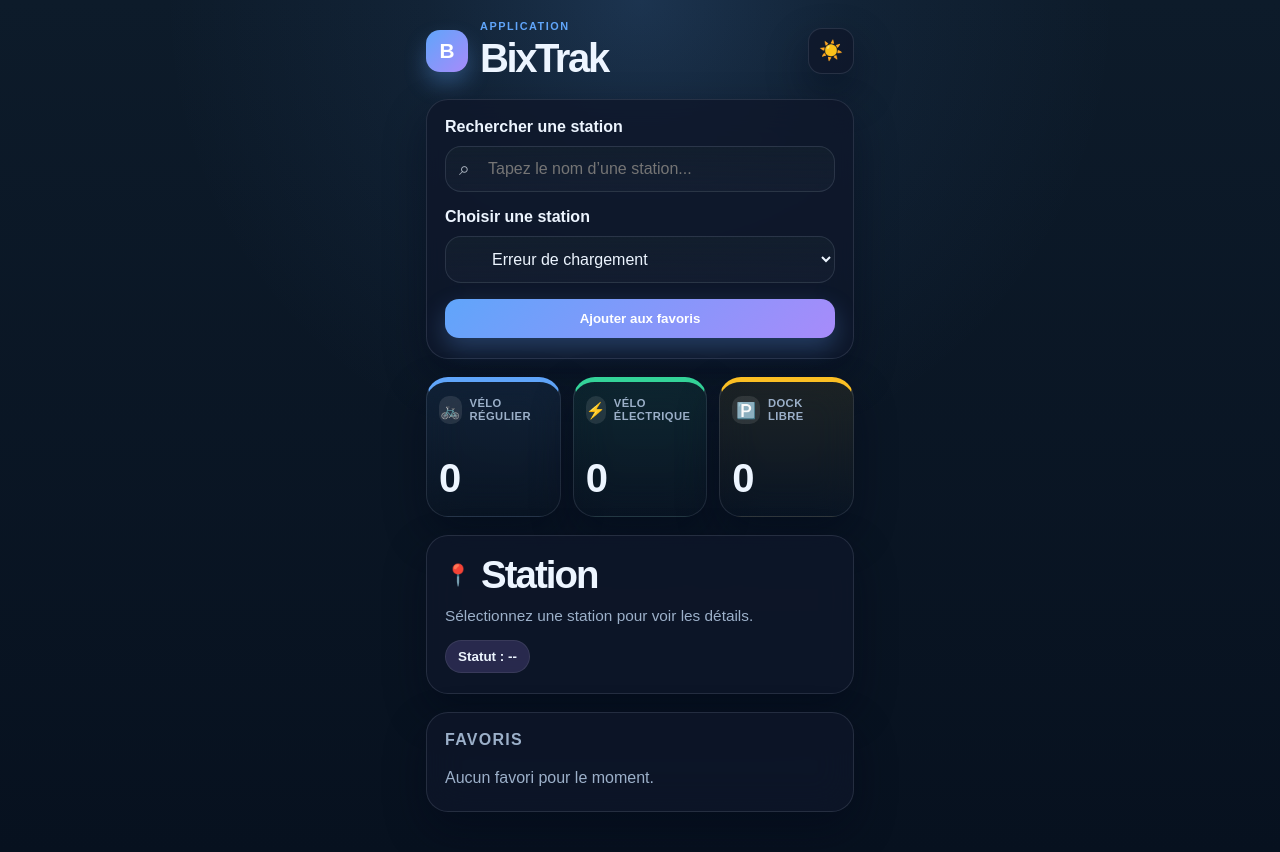
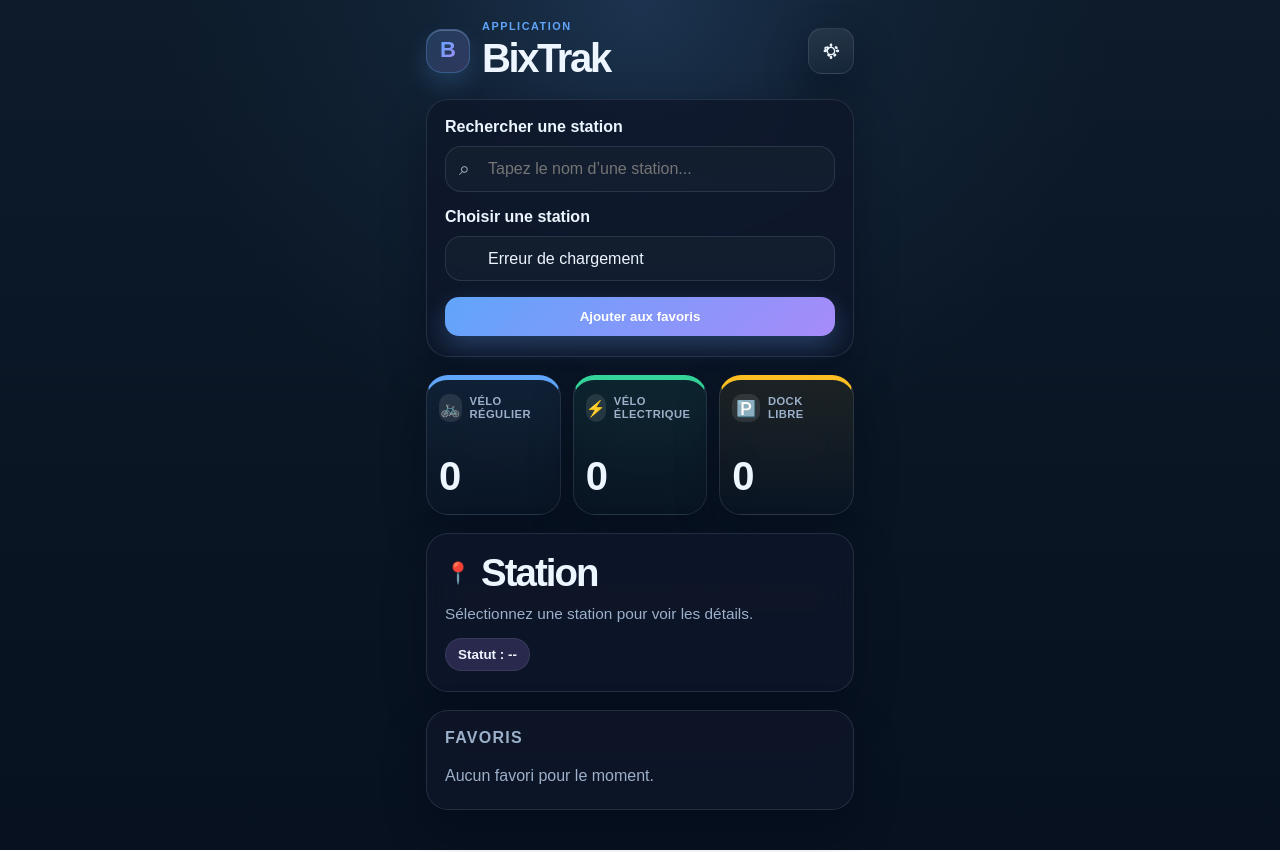
Before and after one commit to em3ze/bixtrak, a website: page public/index.html in a window 1280 px wide. Drawn offline with Linux system fonts and the light colour scheme; no server answers.

Commit message:
Add files via upload

```diff
--- a/public/app.js
+++ b/public/app.js
@@ -18,7 +18,15 @@ function applyTheme(theme) {
   document.body.classList.toggle('theme-light', !isDark);
   document.body.classList.toggle('theme-dark', isDark);
   if (themeToggle) {
-    themeToggle.innerHTML = isDark ? '<span class="theme-toggle-icon">☀️</span>' : '<span class="theme-toggle-icon">🌙</span>';
+    themeToggle.innerHTML = isDark
+      ? `
+        <svg class="theme-toggle-icon" viewBox="0 0 24 24" aria-hidden="true" focusable="false">
+          <path d="M12 2.75a.8.8 0 0 1 .8.8V4.5a.8.8 0 0 1-1.6 0v-1a.8.8 0 0 1 .8-.75Zm0 16.5a.8.8 0 0 1 .8.8v1a.8.8 0 0 1-1.6 0v-1a.8.8 0 0 1 .8-.8Zm9.25-8.25a.8.8 0 0 1 0 1.6h-1a.8.8 0 0 1 0-1.6h1Zm-16.5 0a.8.8 0 0 1 0 1.6h-1a.8.8 0 0 1 0-1.6h1Zm13.27-4.52a.8.8 0 0 1 1.13 0l.7.7a.8.8 0 1 1-1.13 1.13l-.7-.7a.8.8 0 0 1 0-1.13Zm-10.04 10.04a.8.8 0 0 1 1.13 0l.7.7a.8.8 0 0 1-1.13 1.13l-.7-.7a.8.8 0 0 1 0-1.13Zm0-10.04a.8.8 0 0 1 0 1.13l-.7.7A.8.8 0 0 1 3.88 7.9l.7-.7a.8.8 0 0 1 1.13 0Zm10.04 10.04a.8.8 0 0 1 0 1.13l-.7.7a.8.8 0 0 1-1.13-1.13l.7-.7a.8.8 0 0 1 1.13 0ZM12 7.1a4.9 4.9 0 1 1 0 9.8 4.9 4.9 0 0 1 0-9.8Z" />
+        </svg>`
+      : `
+        <svg class="theme-toggle-icon" viewBox="0 0 24 24" aria-hidden="true" focusable="false">
+          <path d="M20.2 14.55A7.5 7.5 0 0 1 9.45 3.8a.9.9 0 0 0-1.1-1.1A9.5 9.5 0 1 0 21.3 15.65a.9.9 0 0 0-1.1-1.1Z" />
+        </svg>`;
     themeToggle.setAttribute('aria-label', isDark ? 'Activer le mode jour' : 'Activer le mode sombre');
   }
 }
--- a/public/index.html
+++ b/public/index.html
@@ -10,14 +10,18 @@
     <div class="app-shell">
       <header class="topbar">
         <div class="brand-wrap" aria-label="BixTrak logo">
-          <div class="brand-mark">B</div>
+          <div class="brand-mark" aria-hidden="true">
+            <span>B</span>
+          </div>
           <div class="brand-copy">
             <p class="eyebrow">Application</p>
             <h1>BixTrak</h1>
           </div>
         </div>
         <button id="theme-toggle" class="theme-toggle" type="button" aria-label="Basculer le thème">
-          <span class="theme-toggle-icon">☀️</span>
+          <svg class="theme-toggle-icon" viewBox="0 0 24 24" aria-hidden="true" focusable="false">
+            <path d="M12 3.75v2.1m0 12.3v2.1m8.25-8.25h-2.1m-12.3 0h-2.1M16.7 7.3l-1.5-1.5m-8.4 8.4-1.5 1.5m0-8.4 1.5-1.5m8.4 8.4 1.5 1.5M12 8.5a3.5 3.5 0 1 1 0 7 3.5 3.5 0 0 1 0-7Z" />
+          </svg>
         </button>
       </header>
 
--- a/public/styles.css
+++ b/public/styles.css
@@ -20,6 +20,10 @@
   --shadow: 0 18px 40px rgba(2, 6, 23, 0.42);
 }
 
+body {
+  color-scheme: dark;
+}
+
 body.theme-light {
   --bg: #edf4ff;
   --bg-2: #e6f0ff;
@@ -40,6 +44,7 @@ body.theme-light {
   --muted: #53657d;
   --border: rgba(37, 99, 235, 0.12);
   --shadow: 0 18px 45px rgba(37, 99, 235, 0.12);
+  color-scheme: light;
 }
 
 * {
@@ -80,16 +85,24 @@ body {
 }
 
 .brand-mark {
-  width: 42px;
-  height: 42px;
-  border-radius: 14px;
-  background: linear-gradient(135deg, var(--primary) 0%, var(--purple) 100%);
+  width: 44px;
+  height: 44px;
+  border-radius: 16px;
+  background: linear-gradient(135deg, rgba(96, 165, 250, 0.2) 0%, rgba(167, 139, 250, 0.2) 100%);
+  border: 1px solid rgba(96, 165, 250, 0.3);
   display: grid;
   place-items: center;
-  font-weight: 800;
-  font-size: 1.3rem;
-  color: #fff;
-  box-shadow: 0 12px 22px rgba(96, 165, 250, 0.32);
+  box-shadow: inset 0 1px 0 rgba(255, 255, 255, 0.24), 0 12px 22px rgba(96, 165, 250, 0.18);
+}
+
+.brand-mark span {
+  font-weight: 900;
+  font-size: 1.38rem;
+  background: linear-gradient(135deg, var(--primary) 0%, var(--purple) 100%);
+  -webkit-background-clip: text;
+  background-clip: text;
+  color: transparent;
+  line-height: 1;
 }
 
 .brand-copy {
@@ -117,13 +130,29 @@ h1 {
   height: 46px;
   border-radius: 14px;
   border: 1px solid var(--border);
-  background: var(--panel);
+  background: linear-gradient(180deg, rgba(255,255,255,0.08) 0%, rgba(255,255,255,0.02) 100%);
   color: var(--text);
   box-shadow: var(--shadow);
   cursor: pointer;
   display: grid;
   place-items: center;
-  font-size: 1.2rem;
+  transition: transform 0.2s ease, border-color 0.2s ease, box-shadow 0.2s ease;
+}
+
+.theme-toggle:hover {
+  transform: translateY(-1px);
+  border-color: rgba(96, 165, 250, 0.5);
+}
+
+.theme-toggle-icon {
+  width: 18px;
+  height: 18px;
+  display: block;
+  stroke: currentColor;
+  stroke-width: 1.8;
+  fill: none;
+  stroke-linecap: round;
+  stroke-linejoin: round;
 }
 
 .content {
@@ -175,6 +204,8 @@ h1 {
   background: linear-gradient(180deg, var(--panel-soft) 0%, rgba(148, 163, 184, 0.04) 100%);
   color: var(--text);
   font-size: 1rem;
+  appearance: none;
+  -webkit-appearance: none;
   transition: border-color 0.2s ease, box-shadow 0.2s ease, transform 0.2s ease;
 }
 
@@ -183,6 +214,12 @@ h1 {
   outline: none;
   border-color: rgba(96, 165, 250, 0.9);
   box-shadow: 0 0 0 4px rgba(96, 165, 250, 0.12);
+}
+
+#station-search option,
+.selector-panel select option {
+  background: var(--panel-soft);
+  color: var(--text);
 }
 
 .select-label {
@@ -310,11 +347,19 @@ h1 {
 
 .status-line[data-status="open"] {
   background: var(--success-soft);
-  color: #a7f3d0;
+  color: #166534;
 }
 
 .status-line[data-status="closed"] {
   background: var(--danger-soft);
+  color: #991b1b;
+}
+
+body.theme-dark .status-line[data-status="open"] {
+  color: #a7f3d0;
+}
+
+body.theme-dark .status-line[data-status="closed"] {
   color: #fecaca;
 }
 
```
